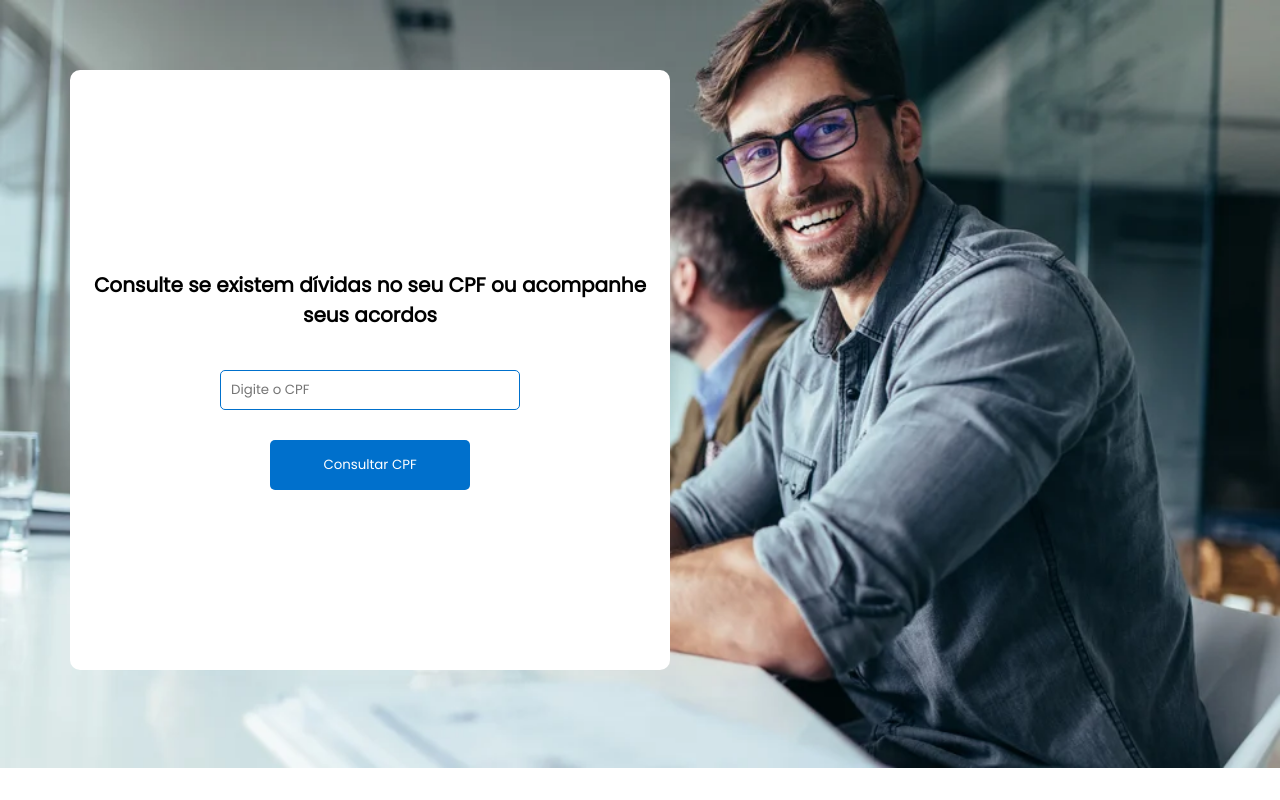
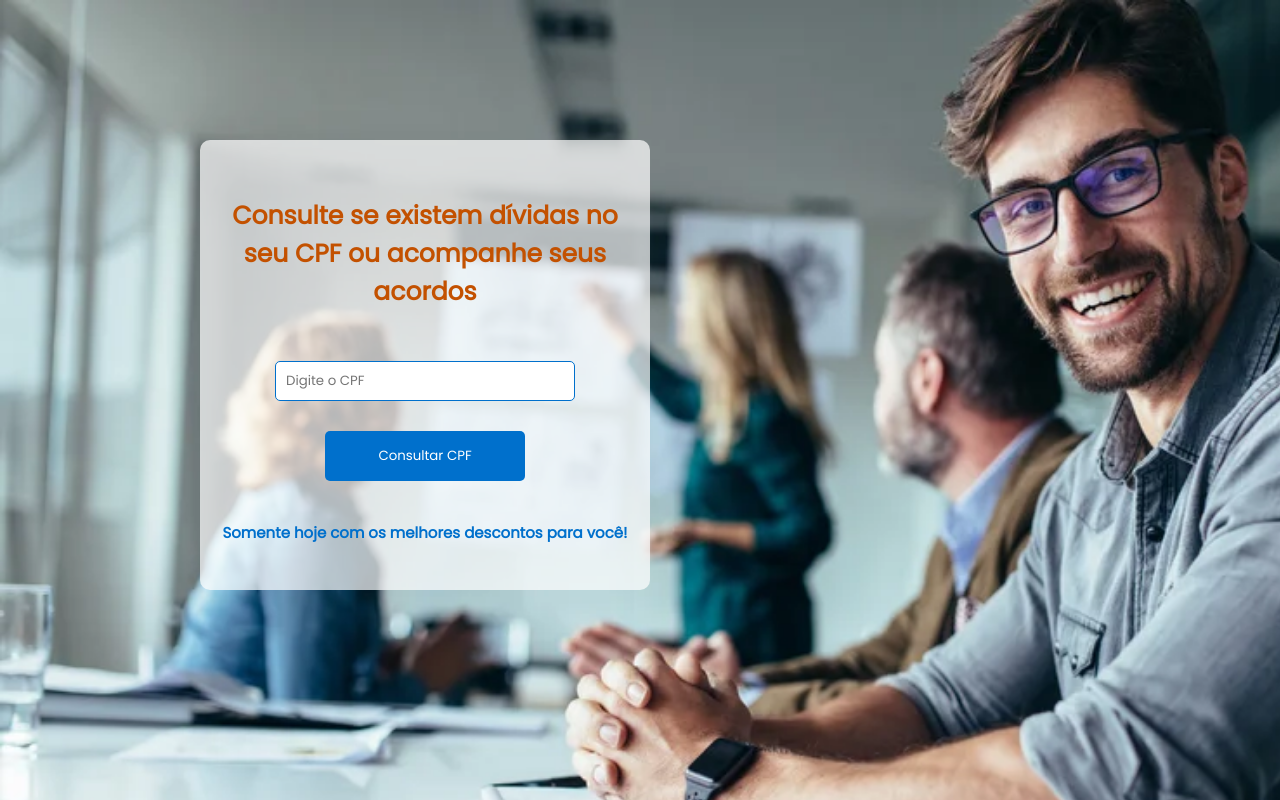
Before and after one commit to JuaoPinheiro/teste, a React (Vite) app: page / in a window 1280 px wide. Shown: the top 800 px of the page. Built offline with nearby package versions, Linux system fonts and the light colour scheme.

Commit message:
fix: Corrigindo bugs

```diff
--- a/src/App.jsx
+++ b/src/App.jsx
@@ -38,6 +38,7 @@ const App = () => {
         />
         {error && <p className="error-message">{error}</p>}{" "}
         <button onClick={handleConsultarClick}>Consultar CPF</button>
+        <h2>Somente hoje com os melhores descontos para você!</h2>
       </div>
     </C.Container>
   );
--- a/src/Debts/App.jsx
+++ b/src/Debts/App.jsx
@@ -4,7 +4,7 @@ import { useParams, Link } from "react-router-dom";
 import dados from "../utils/dados";
 import { AiOutlineArrowDown, AiTwotoneFire } from "react-icons/ai";
 import { RxExit } from "react-icons/rx";
-import * as C from "../styles/style";
+import * as C from "./style";
 
 const Debts = () => {
   const { cpf } = useParams();
@@ -36,7 +36,7 @@ const Debts = () => {
     <C.Container>
       <div className="main-debts">
         <div className="header-debts">
-          <div className="haha">
+          <div className="name-header">
             <h2>Olá, {cliente.nome}</h2>
             <p>Veja abaixo suas dívidas sob a gestão</p>
           </div>
@@ -51,7 +51,7 @@ const Debts = () => {
             <h1>Oferta Especial</h1>
             <div className="prices">
               <div>
-                <p>De: R${somaDividas}</p>
+                <p className="paragraph-de">De: R${somaDividas}</p>
                 <h2>Por: R${somaDividas / 2}</h2>
               </div>
               <p className="discount">
@@ -73,6 +73,7 @@ const Debts = () => {
                       <div className="div-description" key={index}>
                         <strong>Valor:</strong> R${divida.valor}
                         <strong>Descrição:</strong> {divida.descricao}
+                        <strong>Data:</strong> {divida.data}
                       </div>
                     ))}
                   </>
--- /dev/null
+++ b/src/Debts/style.jsx
@@ -0,0 +1,247 @@
+import styled from "styled-components";
+
+export const Container = styled.div`
+  display: flex;
+  justify-content: start;
+  align-items: center;
+  margin: 50px 0 auto 200px;
+
+  .header-debts {
+    background-color: #0070cc;
+    width: 600px;
+    border-radius: 10px 10px 0 0;
+    padding: 50px;
+    color: #fff;
+    margin-bottom: -30px;
+    display: flex;
+    gap: 150px;
+    align-items: center;
+
+    .name-header {
+      display: flex;
+      flex-direction: column;
+    }
+
+    .link-icon {
+      color: #fff;
+      font-size: 30px;
+    }
+  }
+
+  .main-debts {
+    display: flex;
+    flex-direction: column;
+    background-color: #fff;
+    border-radius: 10px;
+    width: 600px;
+    height: 100%;
+  }
+
+  .section-debts {
+    display: flex;
+    align-items: center;
+    justify-content: center;
+    flex-direction: column;
+    background-color: #fff;
+    border-radius: 5px;
+    width: 450px;
+    margin-left: 80px;
+    padding: 20px;
+
+    .proposed-paragraph {
+      margin-bottom: 50px;
+      border-bottom: 1px solid #c35100;
+      padding-bottom: 10px;
+      cursor: pointer;
+
+      &:hover {
+        border-bottom: 1px solid #0070cc;
+      }
+    }
+  }
+
+  .info-section {
+    display: flex;
+    justify-content: center;
+    flex-direction: column;
+    width: 400px;
+    border: 1px solid #000;
+    margin-bottom: 30px;
+    border-radius: 10px;
+    padding: 20px;
+
+    h1 {
+      font-size: 20px;
+      margin-bottom: 20px;
+    }
+
+    .text-proposed {
+      display: flex;
+      flex-direction: column;
+      justify-content: center;
+      align-items: center;
+    }
+
+    .installment {
+      border-top: 1px solid gray;
+      margin-top: 10px;
+      padding-top: 30px;
+    }
+
+    .btn-renegotiate {
+      width: 300px;
+      height: 50px;
+      border: none;
+      border-radius: 5px;
+      margin-bottom: 20px;
+      background-color: #c35100;
+      color: #fff;
+      font-size: 15px;
+      cursor: pointer;
+
+      &:hover {
+        opacity: 0.7;
+      }
+    }
+
+    .origin {
+      display: flex;
+      align-items: center;
+      gap: 20px;
+      flex-direction: column;
+
+      h3 {
+        color: #0070cc;
+      }
+
+      .div-description {
+        display: flex;
+        flex-direction: column;
+        align-items: flex-start;
+        padding-left: 20px;
+      }
+    }
+  }
+
+  .prices {
+    display: flex;
+    gap: 70px;
+
+    .paragraph-de {
+      opacity: 0.5;
+      font-size: 13px;
+    }
+
+    h2 {
+      font-size: 19px;
+      font-weight: bold;
+    }
+
+    .discount {
+      color: #0070cc;
+      font-size: 17px;
+      text-align: center;
+    }
+
+    .fire-icon {
+      color: #c35100;
+      width: 130px;
+      font-size: 30px;
+    }
+  }
+
+  /* RESPONSIVIDADE*/
+
+  @media (max-width: 890px) {
+    margin: 0;
+
+    .header-debts,
+    .body-home,
+    .info-section,
+    .main-debts {
+      width: 100%;
+    }
+
+
+    .main-debts{
+        padding-bottom: 50%;
+    }
+
+    .section-debts {
+      width: 90%;
+      margin-left: 0;
+    }
+
+    .main-debts {
+      display: flex;
+      align-items: center;
+      justify-content: center;
+    }
+  }
+
+  @media (max-width: 490px) {
+    .header-debts {
+      padding: 40px;
+      gap: 150px;
+
+      .link-icon {
+        font-size: 18px;
+      }
+    }
+
+    .prices {
+      gap: 20px;
+    }
+
+    .info-section {
+      .discount {
+        font-size: 10px;
+      }
+      .fire-icon {
+        font-size: 30px;
+      }
+    }
+
+    .name-header {
+      h2 {
+        font-size: 15px;
+      }
+
+      p {
+        font-size: 10px;
+      }
+    }
+  }
+
+  @media (max-width: 390px) {
+    .text-proposed {
+      .installment {
+        font-size: 12px;
+        text-align: center;
+      }
+      .btn-renegotiate {
+        width: 90%;
+        font-size: 10px;
+      }
+    }
+
+    .header-debts {
+      gap: 60px;
+    }
+  }
+
+  @media (max-width: 320px) {
+    .header-debts {
+      gap: 30px;
+    }
+    .origin {
+      h3 {
+        font-size: 10px;
+      }
+    }
+
+    .prices {
+      gap: 10px;
+    }
+  }
+`;
--- a/src/styles/globalStyle.jsx
+++ b/src/styles/globalStyle.jsx
@@ -15,14 +15,15 @@ const GlobalStyle = createGlobalStyle`
   background-size: cover;
   width: 100%;
   height: 100%;
+  min-height: 900px;
 
   #no-debts{
-    background-color: #fff;
-    width: 600px;
+    background: rgb(255, 255, 255, 0.7);
+    width: 400px;
     text-align: center;
     padding: 30px;
-    margin: 300px 0 0 200px;
-    border-radius: 5px;
+    margin: 250px 0 auto 150px;
+        border-radius: 5px;
 
     .link-no-debts{
       color: #000;
@@ -31,11 +32,17 @@ const GlobalStyle = createGlobalStyle`
   }
   }
 
-  @media (max-width: 730px){
+  @media (max-width: 690px) {
+
     body{
-      background-image: none;
-      height: 0;
+      #no-debts{
+        margin: 0;
+        width: 100%;
+        height: 1000px;
+        padding-top: 300px;
+      }
     }
+
   }
 `;
 
--- a/src/styles/style.jsx
+++ b/src/styles/style.jsx
@@ -4,23 +4,32 @@ export const Container = styled.div`
   display: flex;
   justify-content: start;
   align-items: center;
-  margin: 70px 0 0 70px;
+  margin: 140px 0 0 200px;
 
   .body-home {
     display: flex;
     justify-content: center;
     flex-direction: column;
     align-items: center;
-    background-color: #fff;
+    background: rgb(255, 255, 255, 0.7);
     border-radius: 10px;
-    width: 600px;
-    height: 600px;
+    width: 450px;
+    height: 450px;
 
     h1 {
-      font-size: 20px;
+      font-size: 25px;
       text-align: center;
+      color: #c35100;
       margin-bottom: 20px;
+      padding: 30px;
+    }
+
+    h2 {
+      color: #0070cc;
+      text-align: center;
+      font-size: 15px;
       padding: 20px;
+      margin-top: 20px;
     }
 
     input {
@@ -46,158 +55,47 @@ export const Container = styled.div`
         opacity: 0.7;
       }
     }
-  }
 
-  .header-debts {
-    background-color: #0070cc;
-    width: 600px;
-    border-radius: 10px;
-    padding: 50px;
-    color: #fff;
-    margin-bottom: -30px;
-    display: flex;
-    gap: 150px;
-    align-items: center;
-
-    .haha {
-      display: flex;
-      flex-direction: column;
-    }
-
-    .link-icon {
-      color: #fff;
-      font-size: 30px;
+    .error-message {
+      color: red;
+      font-size: 11px;
+      margin-top: -28px;
+      margin-bottom: 30px;
+      margin-right: 30px;
     }
   }
 
-  .main-debts {
+  @media (max-width: 730px) {
+    margin: 0;
     display: flex;
-    flex-direction: column;
-    background-color: #fff;
-    border-radius: 10px;
-    width: 600px;
-    height: 100%;
-  }
+    justify-content: center;
+    align-items: center;
 
-  .section-debts {
-    display: flex;
-    align-items: center;
-    justify-content: center;
-    flex-direction: column;
-    background-color: #fff;
-    border-radius: 5px;
-    width: 450px;
-    margin-left: 80px;
-    padding: 20px;
+    .body-home {
+      width: 100%;
+      height: 800px;
 
-    .proposed-paragraph {
-      margin-bottom: 50px;
-      border-bottom: 1px solid #c35100;
-      padding-bottom: 10px;
-      cursor: pointer;
-
-      &:hover {
-        border-bottom: 1px solid #0070cc;
+      .error-message {
+        font-size: 8px;
+        margin-right: 90px;
       }
     }
   }
 
-  .info-section {
-    display: flex;
-    justify-content: center;
-    flex-direction: column;
-    width: 400px;
-    border: 1px solid #000;
-    margin-bottom: 30px;
-    border-radius: 10px;
-    padding: 20px;
-    overflow-x: auto;
-
-    h1 {
-      font-size: 20px;
-      margin-bottom: 20px;
-    }
-
-    .text-proposed {
-      display: flex;
-      flex-direction: column;
-      justify-content: center;
-      align-items: center;
-    }
-
-    .installment {
-      border-top: 1px solid gray;
-      margin-top: 10px;
-      padding-top: 30px;
-    }
-
-    .btn-renegotiate {
-      width: 300px;
-      height: 50px;
-      border: none;
-      border-radius: 5px;
-      margin-bottom: 20px;
-      background-color: #c35100;
-      color: #fff;
-      font-size: 15px;
-      cursor: pointer;
-
-      &:hover {
-        opacity: 0.7;
-      }
-    }
-
-    .origin {
-      display: flex;
-      align-items: center;
-      gap: 20px;
-      flex-direction: column;
-
-      h3 {
-        color: #0070cc;
+  @media (max-width: 335px) {
+    .body-home {
+      input {
+        width: 50%;
       }
 
-      .div-description {
-        display: flex;
-        flex-direction: column;
-        align-items: flex-start;
-        margin-left: 25px;
+      .error-message {
+        font-size: 8px;
+        margin-left: 25%;
+      }
+
+      button {
+        width: 50%;
       }
     }
   }
-
-  .prices {
-    display: flex;
-    gap: 70px;
-
-    .discount {
-      color: #0070cc;
-      font-size: 17px;
-      text-align: center;
-    }
-
-    .fire-icon {
-      color: #c35100;
-      width: 130px;
-      font-size: 30px;
-    }
-  }
-
-  .error-message {
-    color: red;
-    font-size: 11px;
-    margin-top: -28px;
-    margin-bottom: 30px;
-    margin-right: 30px;
-  }
-
-  /* RESPONSIVIDADE*/
-
-  @media (max-width: 730px) {
-    margin: 0;
-
-    .headet-debts {
-      width: 80%;
-    }
-  }
 `;
--- a/src/utils/dados.js
+++ b/src/utils/dados.js
@@ -2,25 +2,51 @@ const dividas = {
   12345678900: {
     nome: "João da Silva",
     dividas: [
-      { valor: 1000, descricao: "Atraso de parcela em aberto do veículo Fiat Mobi"},
-      { valor: 2000, descricao: "Atraso IPVA em aberto do veículo Fiat Mobi"},
-      { valor: 5000, descricao: "Atraso de parcela em aberto do seu imóvel"},
-
+      {
+        valor: 1000,
+        descricao: "Atraso de parcela em aberto do veículo Fiat Mobi",
+        data: "20/03/2023",
+      },
+      {
+        valor: 2000,
+        descricao: "Atraso IPVA em aberto do veículo Fiat Mobi",
+        data: "15/04/2023",
+      },
+      {
+        valor: 5000,
+        descricao: "Atraso de parcela em aberto do seu imóvel",
+        data: "10/05/2023",
+      },
     ],
-
   },
   98765432100: {
     nome: "Maria Souza",
     dividas: [
-      { valor: 3500, descricao: "Atraso de parcela em aberto do seu imóvel" },
-      { valor: 2500, descricao: "Atraso de parcela em aberto do seu cartão de crédito" },
+      {
+        valor: 3500,
+        descricao: "Atraso de parcela em aberto do seu imóvel",
+        data: "21/11/2022",
+      },
+      {
+        valor: 2500,
+        descricao: "Atraso de parcela em aberto do seu cartão de crédito",
+        data: "03/12/2022",
+      },
     ],
   },
   11111111111: {
     nome: "José Pereira",
     dividas: [
-      { valor: 500, descricao: "Atraso de parcela em aberto da sua água de seu imóvel" },
-      { valor: 300, descricao: "Atraso de parcela em aberto da sua luz de seu imóvel" },
+      {
+        valor: 500,
+        descricao: "Atraso de parcela em aberto da sua água de seu imóvel",
+        data: "05/10/2022",
+      },
+      {
+        valor: 300,
+        descricao: "Atraso de parcela em aberto da sua luz de seu imóvel",
+        data: "15/06/2023",
+      },
     ],
   },
 };
```
